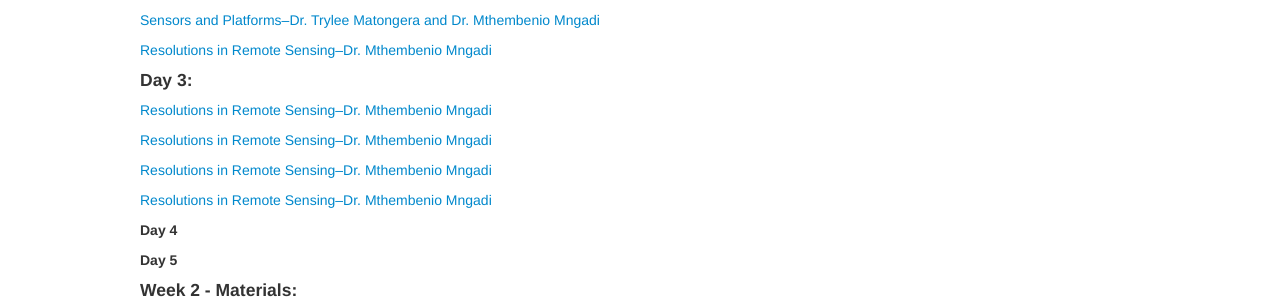
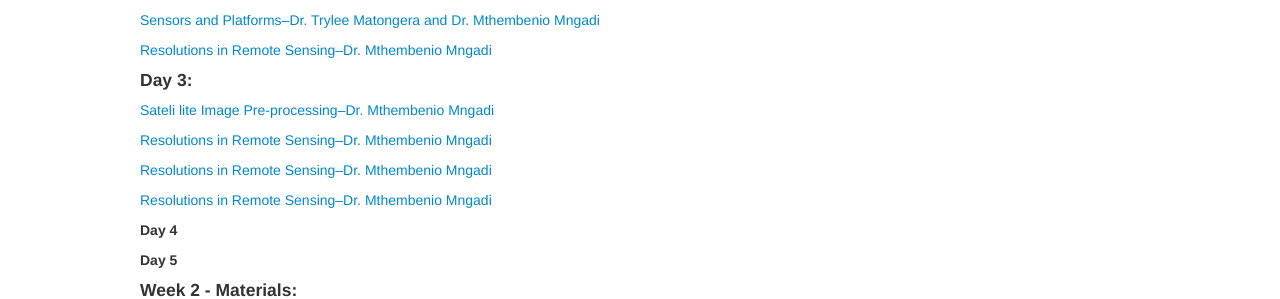
Before and after one commit to ccfscourseukzn/ccfscourseukzn.github.io, a Jekyll site: the page built from pages/lectures.md, in a window 1280 px wide. Shown: the part 682-981 px from the top of the page. Built offline with Jekyll 4.4.1, drawn with Linux system fonts in a browser that asks for light colours.

Commit message:
Update lectures.md

```diff
--- a/pages/lectures.md
+++ b/pages/lectures.md
@@ -34,7 +34,8 @@ Below you'll find a list of links to lecture notes and code as well as links to
 
 
 <h4> Day 3:</h4>
-<a href="https://ccfscourseukzn.github.io/PDFLectures/Resolutions in remote sensing.ppt" download> Resolutions in Remote Sensing--Dr. Mthembenio Mngadi</a> <br>
+<a href="https://ccfscourseukzn.github.io/PDFLectures/Image pre-processing.ppt" download> Sateli
+  lite Image Pre-processing--Dr. Mthembenio Mngadi</a> <br>
 
 <a href="https://ccfscourseukzn.github.io/PDFLectures/Resolutions in remote sensing.ppt" download> Resolutions in Remote Sensing--Dr. Mthembenio Mngadi</a> <br>
 
```
